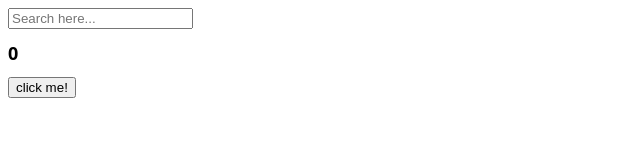
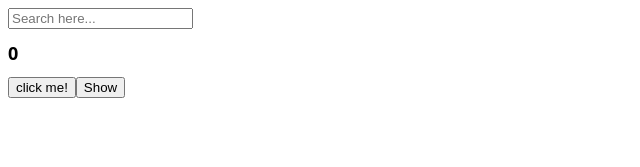
Before and after one commit to aellxx/react-proj, a React (Create React App) app: page / in a window 1280 px wide. Shown: the top 167 px of the page, without its empty margins (0-640 px from the left). Built offline with nearby package versions, Linux system fonts and the light colour scheme.

Commit message:
add clean-up function

```diff
--- a/src/App.js
+++ b/src/App.js
@@ -1,6 +1,16 @@
 import Button from "./Button";
 import styles from "./App.module.css"
 import {useState, useEffect} from "react";
+
+function Hello() {
+  // function to run when component is destroyed
+  useEffect(() => {
+    console.log("hi")
+    return () => console.log("bye");
+  }, []);
+
+  return <h1>hi</h1>
+}
 
 function App() {
   const [counter, setValue] = useState(0);
@@ -14,8 +24,6 @@
     // saving the user input to the state "keyword"
     setKeyWord(event.target.value);
   }
-
-  console.log('I run all the time');
 
   // run every time counter changes
   useEffect(
@@ -32,6 +40,9 @@
     [keyword]
   );
 
+  const [showing, setShowing] = useState(false);
+  const onClick2 = () => setShowing(prev => !prev);
+
   return (
     <div>
       <input
@@ -42,6 +53,9 @@
       />
       <h1 className={styles.title}>{counter}</h1>
       <button onClick={onClick}>click me!</button>
+
+      {showing ? <Hello /> : null}
+      <button onClick={onClick2}>{showing ? "Hide": "Show"}</button>
     </div>
   );
 }
```
